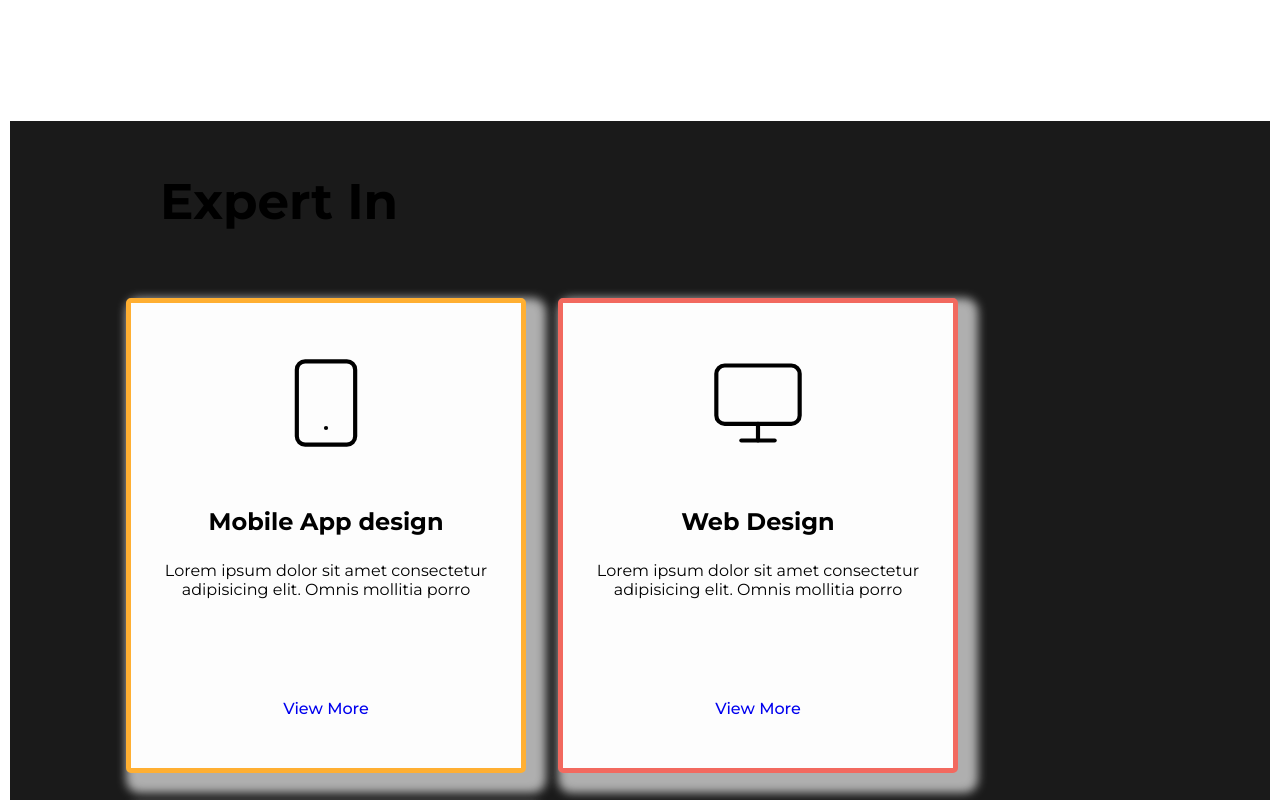
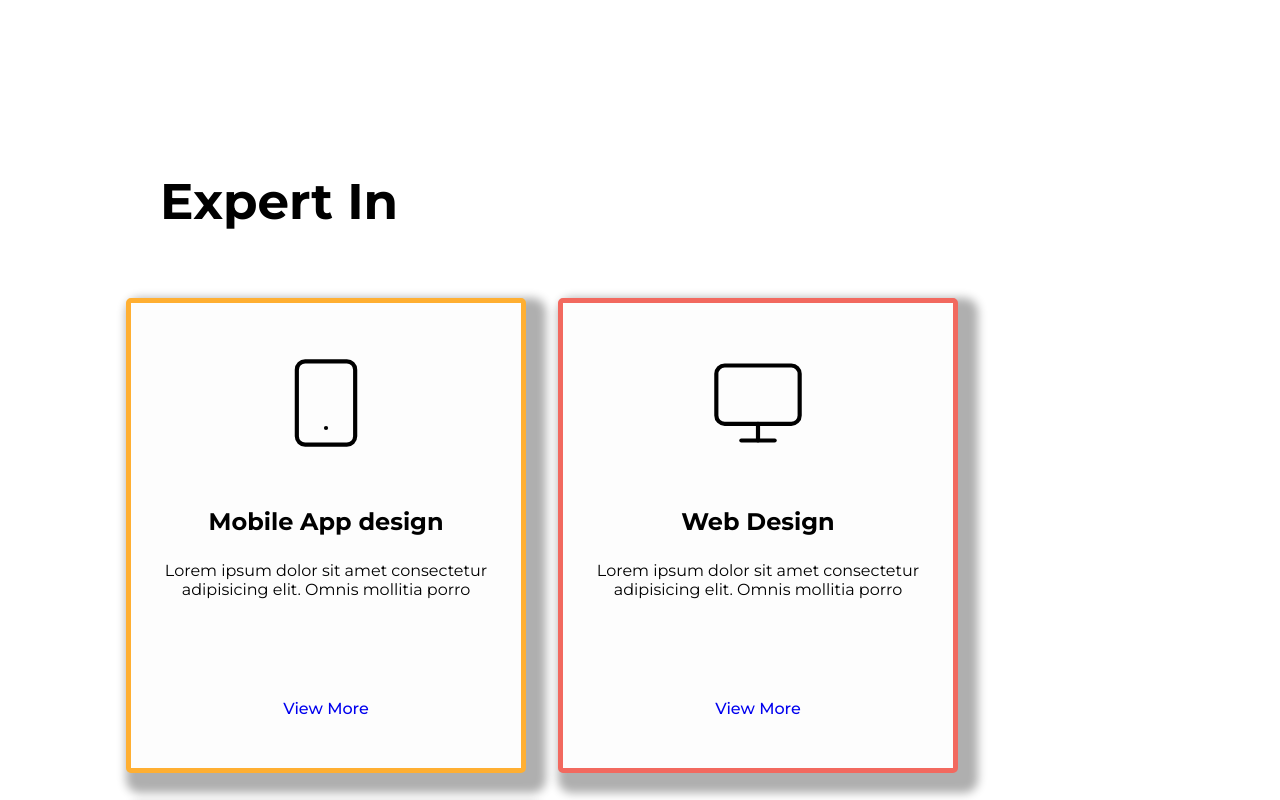
Before and after one commit to irvanwn/irvanwn-porto, a plain HTML site: page index.html in a window 1280 px wide. Shown: the part 1640-2440 px from the top of the page. Drawn offline with nearby package versions, Linux system fonts and the light colour scheme; a web font is replaced by a local one.

Commit message:
Update style.css

```diff
--- a/css/style.css
+++ b/css/style.css
@@ -630,7 +630,7 @@ header .hamburger a{
     .banner3{
         height: 800px;
         margin: 10px;
-        background-color: #1A1A1A;
+        background-color: #ffffff;
     }
     .banner3 .card .box1, .box2, .box3{
         margin: 16px;
@@ -639,7 +639,6 @@ header .hamburger a{
 }
 
 @media only screen and (max-width: 1250px){
-
     header{
         padding: 0 50px 0px 0px;
     }
@@ -696,6 +695,7 @@ header .hamburger a{
     }
 }
 @media only screen and (max-width: 1050px){
+    ::-webkit-scrollbar { display: none; }
     .banner{
         background-size: 100%;
         width: 1050px;
```
